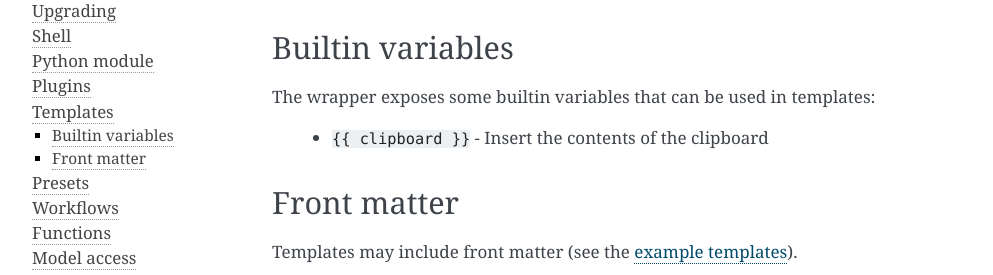
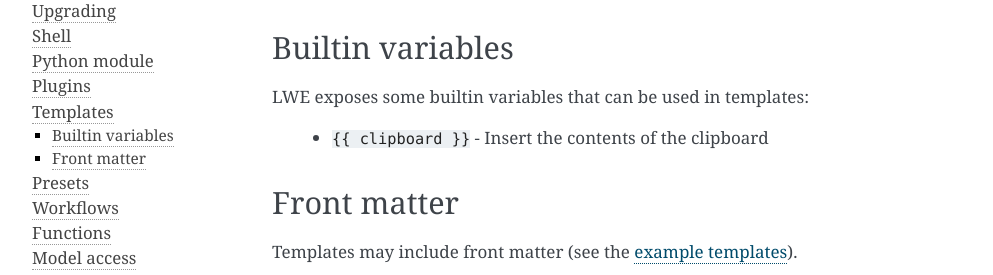
Before and after one commit to llm-workflow-engine/llm-workflow-engine, a Sphinx documentation site: the page built from docs/templates.rst, in a window 1280 px wide. Shown: the part 492-767 px from the top of the page, without its empty margins (148-1141 px from the left). Built offline with Sphinx 7.4.7, drawn with Linux system fonts in a browser that asks for light colours.

Commit message:
more rebranding renames

```diff
--- a/docs/functions.rst
+++ b/docs/functions.rst
@@ -3,7 +3,7 @@
 ===============================================
 
 
-The wrapper supports `OpenAI functions <https://platform.openai.com/docs/guides/gpt/function-calling>`_ for all models that support it.
+LWE supports `OpenAI functions <https://platform.openai.com/docs/guides/gpt/function-calling>`_ for all models that support it.
 
 Mutiple functions may be attached, and the LLM can choose to call any or all of the attached functions.
 
--- a/docs/initial_setup.rst
+++ b/docs/initial_setup.rst
@@ -39,7 +39,7 @@
 Database
 -----------------------------------------------
 
-The API backend requires a database server to store conversation data. The wrapper leverages `SQLAlchemy <https://www.sqlalchemy.org/>`_ for this.
+The API backend requires a database server to store conversation data. LWE leverages `SQLAlchemy <https://www.sqlalchemy.org/>`_ for this.
 
 The simplest supported database is `SQLite <https://www.sqlite.org/>`_ (which is already installed on most modern operating systems), but you can use any database that is supported by SQLAlchemy.
 
--- a/docs/templates.rst
+++ b/docs/templates.rst
@@ -20,7 +20,7 @@
 Builtin variables
 -----------------------------------------------
 
-The wrapper exposes some builtin variables that can be used in templates:
+LWE exposes some builtin variables that can be used in templates:
 
  * ``{{ clipboard }}`` - Insert the contents of the clipboard
 
--- a/docs/workflows.rst
+++ b/docs/workflows.rst
@@ -4,7 +4,7 @@
 Workflows
 ===============================================
 
-The wrapper supports more complex linear workflows via built-in integration for `Ansible playbooks <https://docs.ansible.com/ansible/latest/playbook_guide/playbooks_intro.html>`_.
+LWE supports more complex linear workflows via built-in integration for `Ansible playbooks <https://docs.ansible.com/ansible/latest/playbook_guide/playbooks_intro.html>`_.
 
 If you chose to install the example workflows, you can run ``/workflows`` to list them, and ``/workflow-show workflowname`` to view the playbook configuration for a particular workflow.
 
```
Also changed, not shown: README.md (+10 -10 lines), 1 other file.
